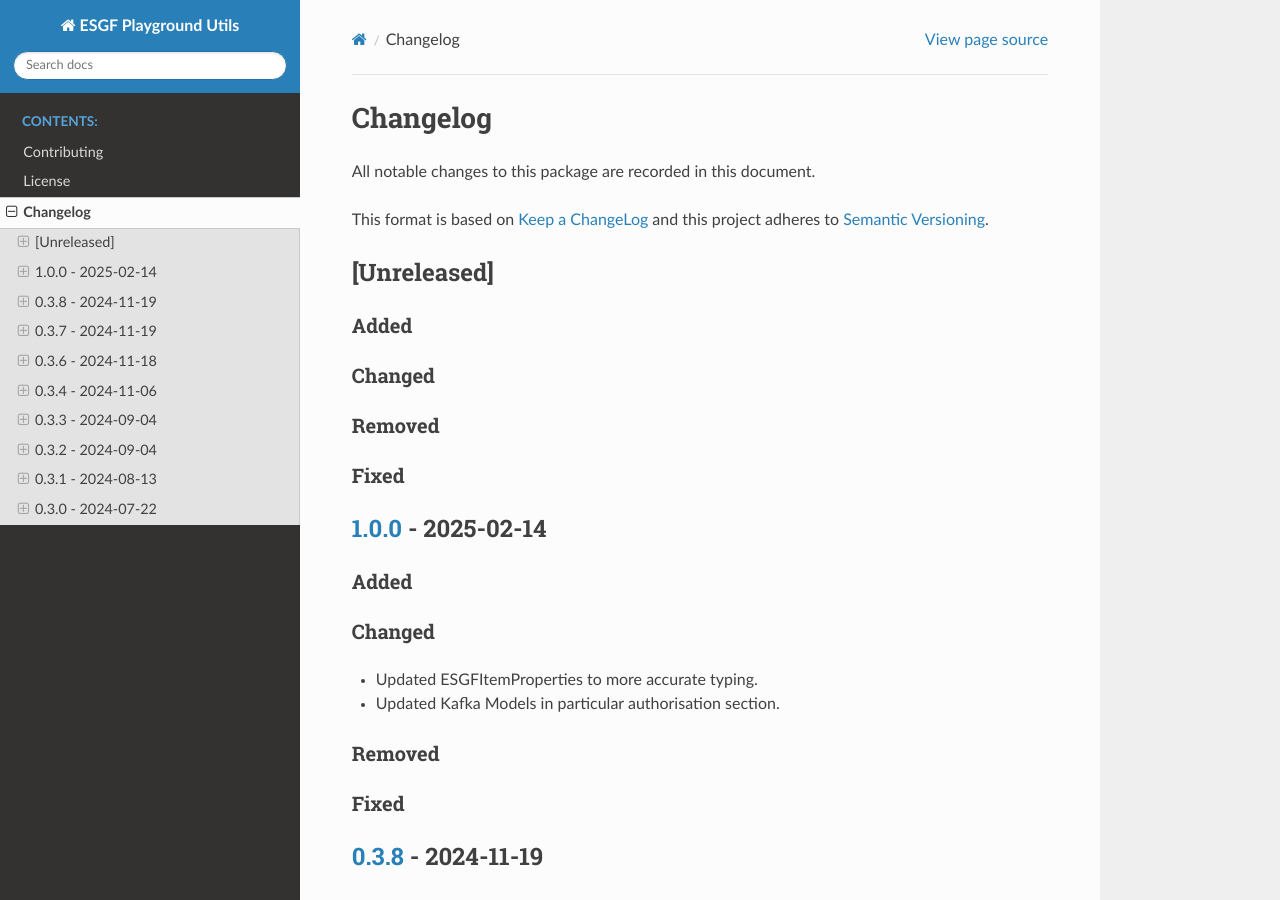
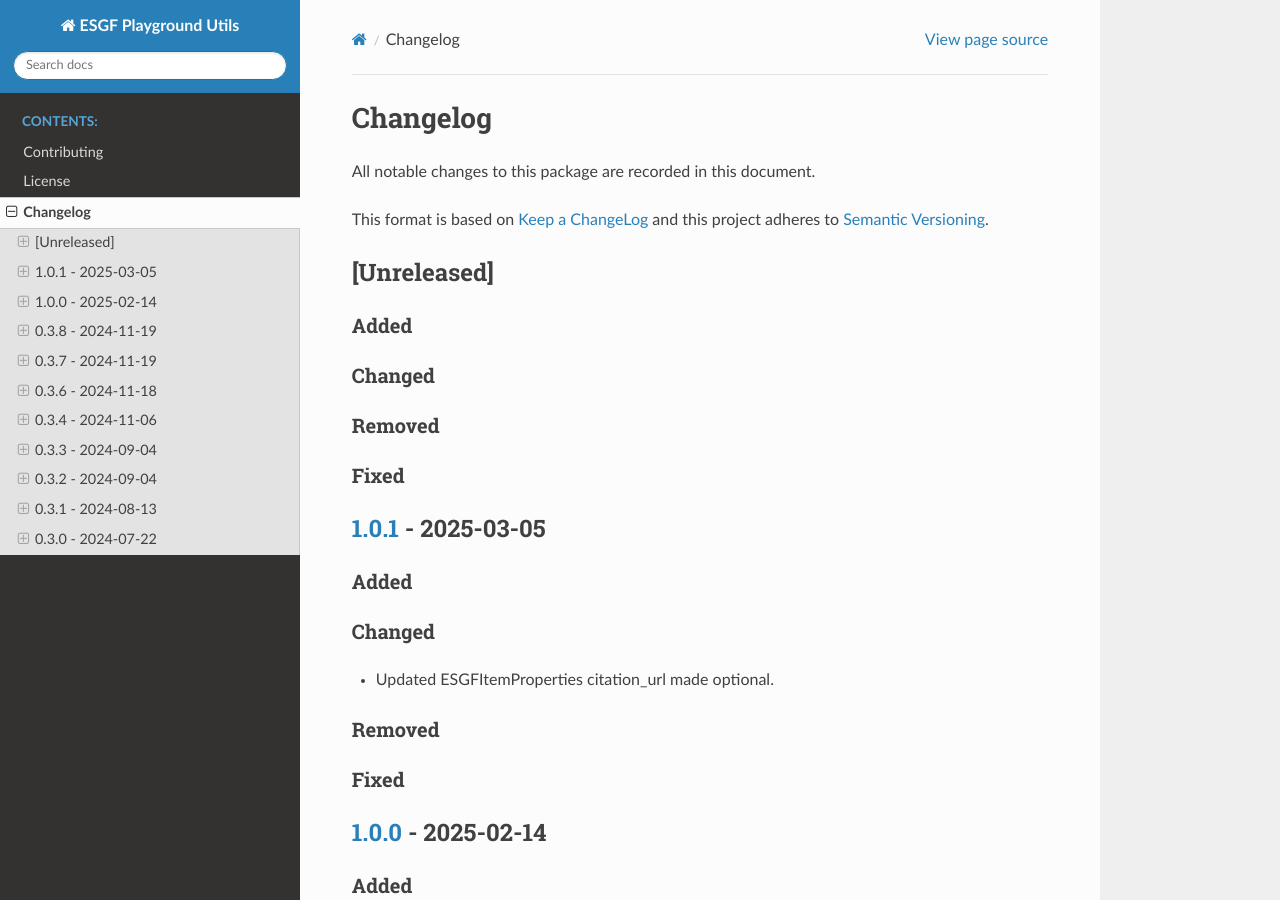
Before and after one commit to ESGF/esgf-playground-utils, a Sphinx documentation site: the page built from docs/changelog.rst, in a window 1280 px wide and 900 px high. Built offline with Sphinx 7.4.7 and the Read the Docs theme 3.1.0, drawn with Linux system fonts in a browser that asks for light colours; pages that are not in the unit, such as notebooks, are missing from menus.

Commit message:
Bumping to version 1.0.1.

```diff
--- a/CHANGELOG.rst
+++ b/CHANGELOG.rst
@@ -14,6 +14,22 @@
 
 Changed
 ^^^^^^^
+
+Removed
+^^^^^^^
+
+Fixed
+^^^^^
+
+`1.0.1 <https://github.com/ESGF/esgf-playground-utils/releases/tag/1.0.1>`_  - 2025-03-05
+-----------------------------------------------------------------------------------------
+
+Added
+^^^^^
+
+Changed
+^^^^^^^
+- Updated ESGFItemProperties citation_url made optional.
 
 Removed
 ^^^^^^^
--- a/docs/conf.py
+++ b/docs/conf.py
@@ -13,7 +13,7 @@
 project = "ESGF Playground Utils"
 copyright = "2024, David Poulter"
 author = "David Poulter"
-release = "1.0.0"
+release = "1.0.1"
 
 # -- General configuration ---------------------------------------------------
 # https://www.sphinx-doc.org/en/master/usage/configuration.html#general-configuration
--- a/pyproject.toml
+++ b/pyproject.toml
@@ -1,6 +1,6 @@
 [tool.poetry]
 name = "esgf-playground-utils"
-version = "1.0.0"
+version = "1.0.1"
 description = "Common library and models for the ESGF-Playground"
 readme = "README.rst"
 authors = [
```
